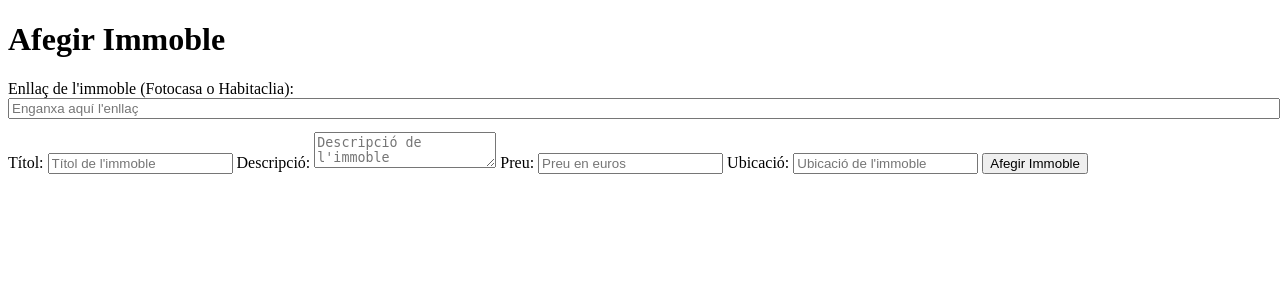
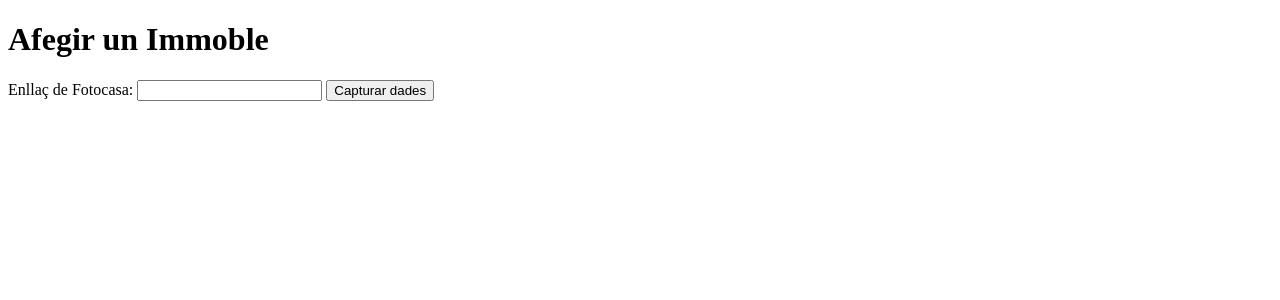
Before and after one commit to dsubira/BravaHaus, a Flask app: page /afegir-immoble in a window 1280 px wide. Shown: the top 300 px of the page. Run offline with Flask 3, Linux system fonts and the light colour scheme.

Commit message:
Update afegir_immoble.html

```diff
--- a/templates/afegir_immoble.html
+++ b/templates/afegir_immoble.html
@@ -1,28 +1,16 @@
 <!DOCTYPE html>
-<html>
+<html lang="ca">
 <head>
+    <meta charset="UTF-8">
+    <meta name="viewport" content="width=device-width, initial-scale=1.0">
     <title>Afegir Immoble</title>
 </head>
 <body>
-    <h1>Afegir Immoble</h1>
-<form method="POST">
-  <label for="url">Enllaç de l'immoble (Fotocasa o Habitaclia):</label>
-  <input type="url" id="url" name="url" placeholder="Enganxa aquí l'enllaç" style="width: 100%; margin-bottom: 1em;">
-
-  <label for="titol">Títol:</label>
-  <input type="text" id="titol" name="titol" placeholder="Títol de l'immoble" required>
-
-  <label for="descripcio">Descripció:</label>
-  <textarea id="descripcio" name="descripcio" placeholder="Descripció de l'immoble"></textarea>
-
-  <label for="preu">Preu:</label>
-  <input type="number" id="preu" name="preu" placeholder="Preu en euros" required>
-
-  <label for="ubicacio">Ubicació:</label>
-  <input type="text" id="ubicacio" name="ubicacio" placeholder="Ubicació de l'immoble" required>
-
-  <button type="submit">Afegir Immoble</button>
-</form>
-
+    <h1>Afegir un Immoble</h1>
+    <form method="POST" action="/afegir-immoble">
+        <label for="url">Enllaç de Fotocasa:</label>
+        <input type="url" id="url" name="url" required>
+        <button type="submit">Capturar dades</button>
+    </form>
 </body>
 </html>
```
